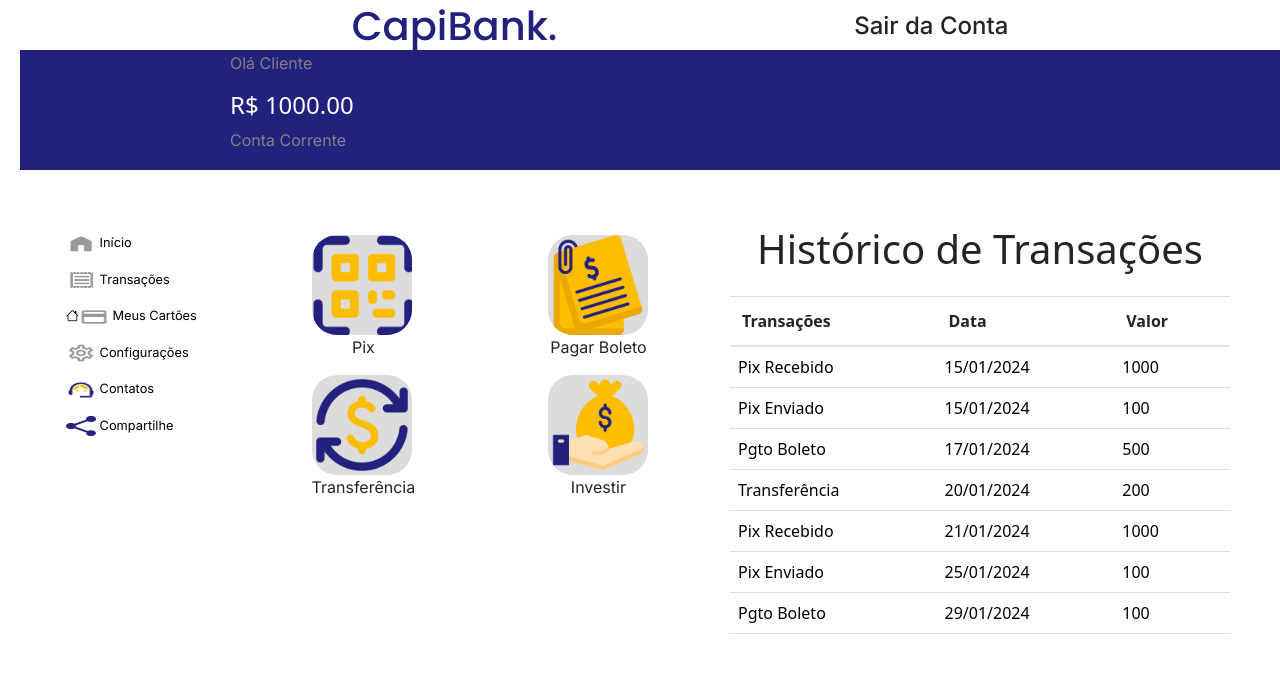
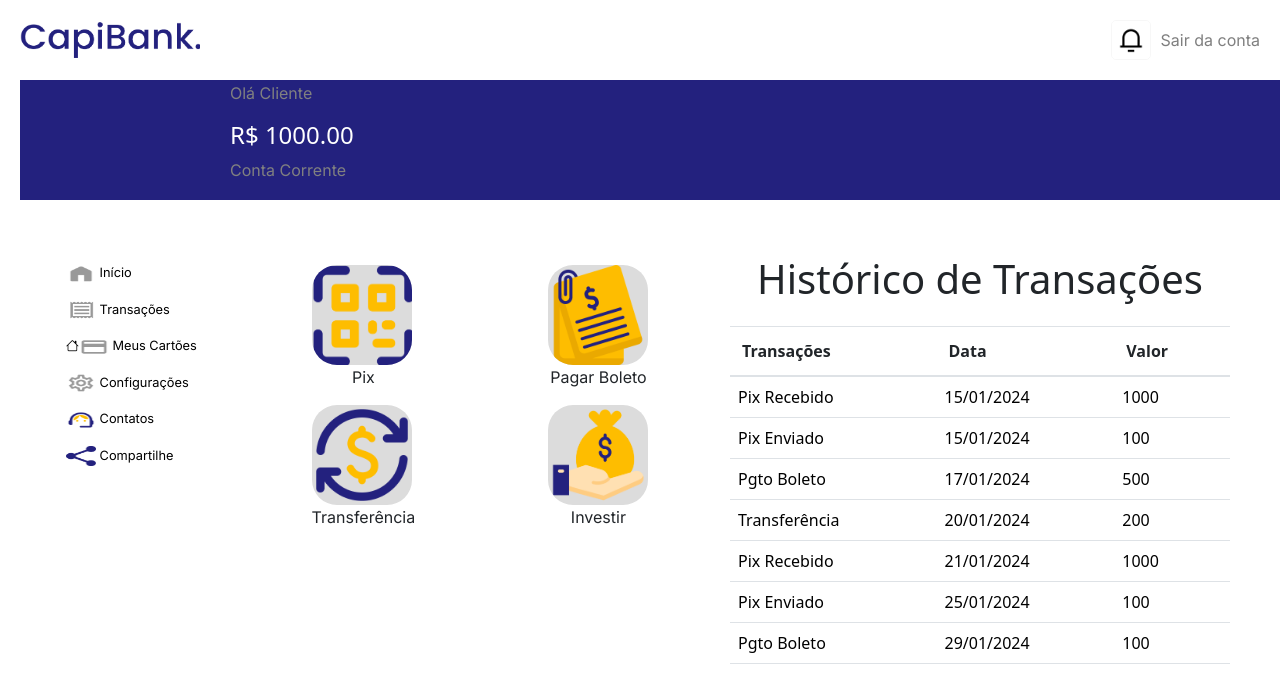
Before and after one commit to barbaradamasdev/capibank-hackadev, an Angular app: page /cliente in a window 1280 px wide. Shown: the top 692 px of the page. Built offline with nearby package versions, Linux system fonts and the light colour scheme; a web font is replaced by a local one.

Commit message:
Fix: cabecalho conflito resolvido

```diff
--- a/src/app/componentes/cabecalho-area-interna/cabecalho-area-interna.component.css
+++ b/src/app/componentes/cabecalho-area-interna/cabecalho-area-interna.component.css
@@ -1,21 +1,53 @@
-.container{
+.header {
     display: flex;
-    width: 100%;
+    justify-content: space-between;
+    align-items: center;
+    padding: 15px;
+    background-color: var(--cor-branco);
+  }
+
+  .menu-icon,
+  .notification-icon {
     height: 40px;
-    margin-left: 40px;
-    margin-top: 10px;
-    align-items:center;
-    /* border-bottom: 1px solid; */
-    justify-content:space-evenly;
-}
-.sairdaconta:hover{
-   cursor: pointer;
-}
-.container .nomedobanco{
-    color:#23217E;
-    font-family: 'Poppins', sans-serif; ;
+    border: solid 1px rgba(0, 0, 0, 0.032);
+    border-radius: 5px;
+    padding: 6px;
+  }
+  .menu-icon,
+  .notification-icon:hover{
+    cursor: pointer;
+  }
 
-}
-.container .sairdaconta{
-    font-family:'Inter', sans-serif;
-}
+
+  .logo {
+    width: 125px;
+    max-width: 40vw;
+  }
+
+  .logout {
+    display: none;
+    color: var(--cor-cinza);
+  }
+
+  @media (min-width: 744px) {
+    .header {
+      padding: 20px;
+    }
+
+    .logo {
+      width: 180px;
+    }
+
+    .menu-icon {
+      display: none;
+    }
+
+    .notification-icon {
+      margin-left: auto;
+      margin-right: 10px;
+    }
+
+    .logout {
+      display: inherit;
+    }
+  }
--- a/src/app/componentes/cabecalho-area-interna/cabecalho-area-interna.component.html
+++ b/src/app/componentes/cabecalho-area-interna/cabecalho-area-interna.component.html
@@ -1,8 +1,6 @@
-<header class="container">
-    <div class="nomedobanco">
-        <h1>CapiBank.</h1>
-    </div>
-    <div class="sairdaconta">
-        <h4>Sair da Conta</h4>
-    </div>
-</header>
+<div class="header container">
+    <img src="assets\icones\icone-menu.png" alt="Ícone de Menu" class="menu-icon">
+    <img src="assets\icones\logo-azul.png" alt="Logo" class="logo">
+    <img src="assets\icones\icone-lembrete.png" alt="Ícone de Notificação" class="notification-icon">
+    <a class="logout" href="">Sair da conta</a>
+</div>
```
